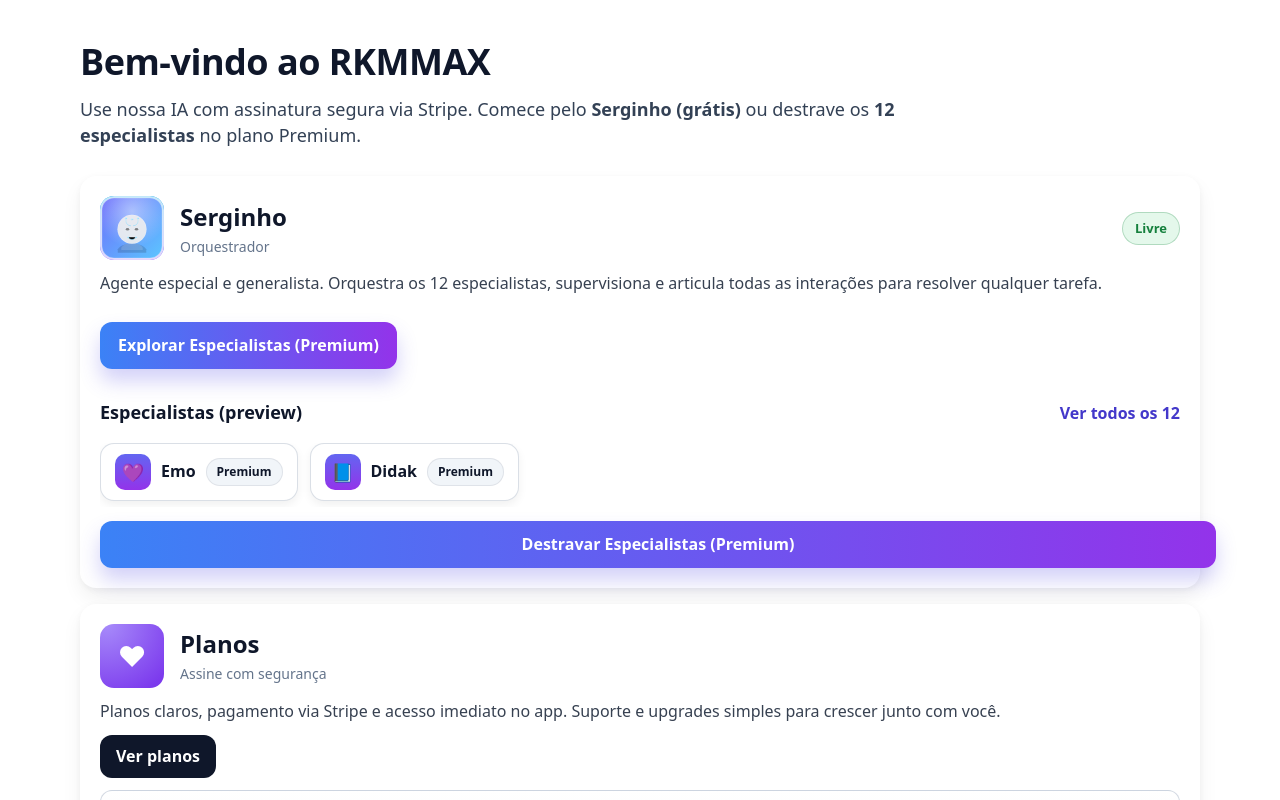
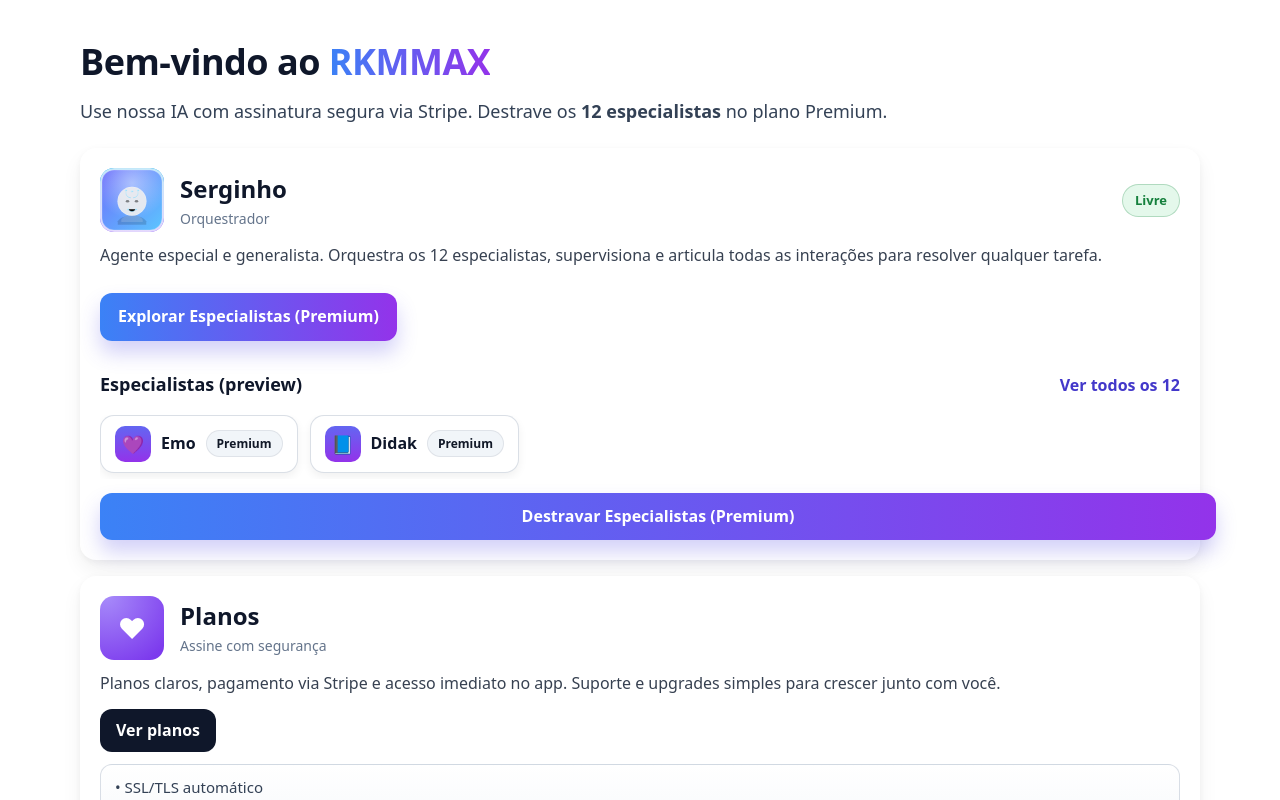
Before and after one commit to kizirianmax/Rkmmax-app, a React (Create React App) app: page / in a window 1280 px wide. Shown: the top 800 px of the page. Built offline with nearby package versions, Linux system fonts and the light colour scheme.

Commit message:
Update Home.jsx

```diff
--- a/src/pages/Home.jsx
+++ b/src/pages/Home.jsx
@@ -1,171 +1,298 @@
 import React from "react";
+
+/**
+ * Home — RKMMAX
+ * - Texto sem “(grátis)” no herói
+ * - CTA de planos vai para /plans
+ * - Seções semânticas, labels ARIA e foco acessível
+ * - Estilos limpos com uma micro “design system” via tokens
+ * - Responsivo e leve (lazy-loading de imagens, width/height definidos)
+ */
 
 export default function Home() {
   return (
-    <main style={styles.page}>
-      <h1 style={styles.title}>Bem-vindo ao RKMMAX</h1>
-      <p style={styles.sub}>
-        Use nossa IA com assinatura segura via Stripe. Comece pelo{" "}
-        <strong>Serginho (grátis)</strong> ou destrave os{" "}
-        <strong>12 especialistas</strong> no plano Premium.
-      </p>
+    <main style={sx.page} role="main" aria-label="Página inicial RKMMAX">
+      {/* Header / Hero */}
+      <header style={sx.hero} aria-labelledby="hero-title">
+        <h1 id="hero-title" style={sx.title}>
+          Bem-vindo ao <span style={sx.brand}>RKMMAX</span>
+        </h1>
 
-      {/* Card Serginho */}
-      <section style={styles.card}>
-        <div style={styles.row}>
+        <p style={sx.sub}>
+          Use nossa IA com assinatura segura via Stripe. Destrave os{" "}
+          <strong>12 especialistas</strong> no plano Premium.
+        </p>
+      </header>
+
+      {/* Serginho (orquestrador) */}
+      <section style={sx.card} aria-labelledby="serginho-title">
+        <div style={sx.row}>
           <img
             src="/serginho.svg"
-            alt="Serginho"
-            style={styles.sergImg}
+            alt="Avatar do Serginho (Orquestrador)"
+            width={64}
+            height={64}
+            loading="lazy"
+            decoding="async"
+            style={sx.sergImg}
           />
+
           <div>
-            <h2 style={styles.h2}>Serginho</h2>
-            <p style={styles.role}>Orquestrador</p>
+            <h2 id="serginho-title" style={sx.h2}>Serginho</h2>
+            <p style={sx.role}>Orquestrador</p>
           </div>
-          <div style={styles.badgeFree} aria-label="Disponível em todos os planos">
+
+          <span
+            style={sx.badgeFree}
+            aria-label="Disponível em todos os planos"
+          >
             Livre
-          </div>
+          </span>
         </div>
 
-        <p style={styles.p}>
+        <p style={sx.p}>
           Agente especial e generalista. Orquestra os 12 especialistas,
           supervisiona e articula todas as interações para resolver qualquer tarefa.
         </p>
 
-        <a href="/agents" style={styles.cta}>
+        <a
+          href="/agents"
+          style={sx.cta}
+          aria-label="Explorar especialistas (conteúdo premium)"
+        >
           Explorar Especialistas (Premium)
         </a>
 
-        {/* Especialistas preview */}
-        <div style={styles.sectionHeader}>
-          <h3 style={{ margin: "18px 0 6px", fontSize: 18, fontWeight: 800 }}>
-            Especialistas (preview)
-          </h3>
-          <a href="/agents" style={styles.link}>Ver todos os 12</a>
+        {/* preview dos especialistas */}
+        <div style={sx.sectionHeader}>
+          <h3 style={sx.h3}>Especialistas (preview)</h3>
+          <a href="/agents" style={sx.link} aria-label="Ver todos os 12 especialistas">
+            Ver todos os 12
+          </a>
         </div>
 
-        <div style={styles.chipsRow}>
+        <div style={sx.chipsRow} role="list" aria-label="Lista de especialistas em destaque">
           {[
             { id: "emo", name: "Emo", icon: "💜" },
-            { id: "didak", name: "Didak", icon: "📘" }
+            { id: "didak", name: "Didak", icon: "📘" },
           ].map((it) => (
-            <div key={it.id} style={styles.chip} role="button">
-              <div style={styles.chipIcon}>{it.icon}</div>
+            <div key={it.id} style={sx.chip} role="listitem" tabIndex={0} aria-label={`${it.name} (Premium)`}>
+              <div aria-hidden style={sx.chipIcon}>{it.icon}</div>
               <div style={{ fontWeight: 800 }}>{it.name}</div>
-              <span style={styles.chipBadge}>Premium</span>
+              <span style={sx.chipBadge}>Premium</span>
             </div>
           ))}
         </div>
 
-        <a href="/pricing" style={{ ...styles.cta, width: "100%", display: "block", textAlign: "center" }}>
+        <a
+          href="/plans"
+          style={{ ...sx.cta, width: "100%", display: "block", textAlign: "center" }}
+          aria-label="Destravar especialistas no plano Premium"
+        >
           Destravar Especialistas (Premium)
         </a>
       </section>
 
-      {/* Card Planos */}
-      <section style={styles.card}>
-        <div style={styles.row}>
-          <div style={styles.plansIcon}>❤</div>
+      {/* Planos */}
+      <section style={sx.card} aria-labelledby="plans-title">
+        <div style={sx.row}>
+          <div style={sx.plansIcon} aria-hidden>❤</div>
           <div>
-            <h2 style={styles.h2}>Planos</h2>
-            <p style={styles.role}>Assine com segurança</p>
+            <h2 id="plans-title" style={sx.h2}>Planos</h2>
+            <p style={sx.role}>Assine com segurança</p>
           </div>
         </div>
 
-        <p style={styles.p}>
+        <p style={sx.p}>
           Planos claros, pagamento via Stripe e acesso imediato no app.
           Suporte e upgrades simples para crescer junto com você.
         </p>
 
-        <a href="/pricing" style={styles.buttonDark}>Ver planos</a>
+        <a href="/plans" style={sx.buttonDark} aria-label="Ver planos disponíveis">
+          Ver planos
+        </a>
 
-        <div style={styles.features}>
+        <div style={sx.features} aria-label="Benefícios incluídos">
           • SSL/TLS automático
           <br />• Checkout Stripe
           <br />• PWA Android/iOS
           <br />• 12 Especialistas + Orquestrador
         </div>
       </section>
+
+      <footer style={sx.footer}>
+        <small style={sx.muted}>
+          © {new Date().getFullYear()} RKMMAX — todos os direitos reservados.
+        </small>
+      </footer>
     </main>
   );
 }
 
-const styles = {
+/* ————— design tokens / estilos ————— */
+
+const tone = {
+  ink: "#0f172a",
+  ink2: "#111827",
+  mute: "#334155",
+  soft: "#64748b",
+  line: "rgba(148,163,184,.35)",
+  bgCard: "#ffffff",
+  grad: "linear-gradient(90deg, rgba(59,130,246,1) 0%, rgba(147,51,234,1) 100%)",
+  chipGrad: "linear-gradient(180deg,#6366f1,#9333ea)",
+  heartGrad: "radial-gradient(120% 120% at 10% 0%, #a78bfa 0%, #7c3aed 100%)",
+};
+
+const sx = {
   page: {
     maxWidth: 1120,
     margin: "0 auto",
     padding: "28px 16px 56px",
-    fontFamily: 'system-ui, -apple-system, "Segoe UI", Roboto, "Helvetica Neue", Arial',
-    color: "#0f172a",
+    fontFamily:
+      'system-ui, -apple-system, "Segoe UI", Roboto, "Helvetica Neue", Arial',
+    color: tone.ink,
     lineHeight: 1.45,
   },
-  title: { fontSize: 36, fontWeight: 800, letterSpacing: -0.5, margin: "0 0 8px" },
-  sub: { margin: "0 0 28px", fontSize: 18, color: "#334155", maxWidth: 880 },
-  grid: { display: "grid", gap: 16 },
+  hero: { marginBottom: 12 },
+  title: {
+    fontSize: 36,
+    fontWeight: 900,
+    letterSpacing: -0.5,
+    margin: "0 0 10px",
+  },
+  brand: {
+    background: tone.grad,
+    WebkitBackgroundClip: "text",
+    backgroundClip: "text",
+    color: "transparent",
+  },
+  sub: { margin: "0 0 24px", fontSize: 18, color: tone.mute, maxWidth: 880 },
 
   card: {
-    background: "#fff",
+    background: tone.bgCard,
     borderRadius: 16,
     padding: 20,
     boxShadow: "0 10px 20px rgba(2,8,23,.06), 0 2px 6px rgba(2,8,23,.04)",
     marginBottom: 16,
   },
   row: { display: "flex", gap: 16, alignItems: "center" },
+  sergImg: {
+    width: 64,
+    height: 64,
+    borderRadius: 14,
+    objectFit: "cover",
+    background: "linear-gradient(180deg,#0ea5e9,#8b5cf6)",
+    boxShadow: "inset 0 0 0 3px rgba(255,255,255,.75)",
+    flexShrink: 0,
+  },
   badgeFree: {
     marginLeft: "auto",
     padding: "6px 12px",
     borderRadius: 999,
     fontSize: 13,
-    fontWeight: 700,
+    fontWeight: 800,
     color: "#15803d",
     background: "rgba(34,197,94,.12)",
     border: "1px solid rgba(21,128,61,.25)",
     backdropFilter: "blur(2px)",
   },
-  sergImg: {
-    width: 64, height: 64, borderRadius: 14, objectFit: "cover",
-    background: "linear-gradient(180deg,#0ea5e9,#8b5cf6)",
-    boxShadow: "inset 0 0 0 3px rgba(255,255,255,.75)",
+  h2: { fontSize: 24, fontWeight: 900, margin: 0 },
+  h3: { margin: "18px 0 6px", fontSize: 18, fontWeight: 900 },
+  role: { margin: "2px 0 0", fontSize: 14, color: tone.soft },
+  p: { margin: "12px 0", color: "#374151" },
+
+  cta: {
+    marginTop: 14,
+    display: "inline-block",
+    padding: "12px 18px",
+    borderRadius: 12,
+    color: "#fff",
+    fontWeight: 900,
+    background: tone.grad,
+    boxShadow: "0 12px 20px rgba(79,70,229,.25)",
+    textDecoration: "none",
+  },
+  sectionHeader: {
+    display: "flex",
+    alignItems: "baseline",
+    justifyContent: "space-between",
+    marginTop: 12,
+    marginBottom: 8,
+  },
+  link: { fontWeight: 900, color: "#4338ca", textDecoration: "none" },
+
+  chipsRow: {
+    marginTop: 12,
+    display: "flex",
+    gap: 12,
+    overflowX: "auto",
+    paddingBottom: 6,
+  },
+  chip: {
+    display: "inline-flex",
+    alignItems: "center",
+    gap: 10,
+    padding: "10px 14px",
+    borderRadius: 14,
+    background: "#fff",
+    border: `1px solid ${tone.line}`,
+    boxShadow: "0 4px 10px rgba(2,8,23,.06)",
+    whiteSpace: "nowrap",
+    outline: "none",
+  },
+  chipIcon: {
+    width: 36,
+    height: 36,
+    borderRadius: 10,
+    display: "grid",
+    placeItems: "center",
+    background: tone.chipGrad,
+    color: "#fff",
+    fontWeight: 900,
+    fontSize: 18,
     flexShrink: 0,
   },
-  h2: { fontSize: 24, fontWeight: 800, margin: 0 },
-  role: { margin: "2px 0 0", fontSize: 14, color: "#64748b" },
-  p: { margin: "12px 0", color: "#374151" },
-  cta: {
-    marginTop: 14, display: "inline-block", padding: "12px 18px",
-    borderRadius: 12, color: "#fff", fontWeight: 800,
-    background: "linear-gradient(90deg, rgba(59,130,246,1) 0%, rgba(147,51,234,1) 100%)",
-    boxShadow: "0 12px 20px rgba(79,70,229,.25)", textDecoration: "none",
+  chipBadge: {
+    padding: "4px 10px",
+    borderRadius: 999,
+    fontSize: 12,
+    fontWeight: 900,
+    color: tone.ink2,
+    background: "#f1f5f9",
+    border: "1px solid rgba(15,23,42,.08)",
   },
+
   plansIcon: {
-    width: 64, height: 64, borderRadius: 14, display: "grid", placeItems: "center",
-    background: "radial-gradient(120% 120% at 10% 0%, #a78bfa 0%, #7c3aed 100%)",
-    color: "white", fontSize: 28, flexShrink: 0,
+    width: 64,
+    height: 64,
+    borderRadius: 14,
+    display: "grid",
+    placeItems: "center",
+    background: tone.heartGrad,
+    color: "#fff",
+    fontSize: 28,
+    flexShrink: 0,
   },
   buttonDark: {
-    display: "inline-block", padding: "10px 16px", borderRadius: 12,
-    fontWeight: 800, color: "#fff", background: "#0f172a", textDecoration: "none",
+    display: "inline-block",
+    padding: "10px 16px",
+    borderRadius: 12,
+    fontWeight: 900,
+    color: "#fff",
+    background: "#0f172a",
+    textDecoration: "none",
+    marginTop: 2,
   },
   features: {
-    marginTop: 12, padding: "12px 14px", borderRadius: 12,
-    background: "linear-gradient(180deg, rgba(255,255,255,1) 0%, rgba(241,245,249,1) 100%)",
-    border: "1px solid rgba(148,163,184,.4)", color: "#334155", fontSize: 15,
+    marginTop: 12,
+    padding: "12px 14px",
+    borderRadius: 12,
+    background:
+      "linear-gradient(180deg, rgba(255,255,255,1) 0%, rgba(241,245,249,1) 100%)",
+    border: `1px solid ${tone.line}`,
+    color: tone.mute,
+    fontSize: 15,
   },
-  chipsRow: { marginTop: 12, display: "flex", gap: 12, overflowX: "auto", paddingBottom: 6 },
-  chip: {
-    display: "inline-flex", alignItems: "center", gap: 10, padding: "10px 14px",
-    borderRadius: 14, background: "#fff", border: "1px solid rgba(148,163,184,.35)",
-    boxShadow: "0 4px 10px rgba(2,8,23,.06)", whiteSpace: "nowrap",
-  },
-  chipIcon: {
-    width: 36, height: 36, borderRadius: 10, display: "grid", placeItems: "center",
-    background: "linear-gradient(180deg,#6366f1,#9333ea)", color: "#fff",
-    fontWeight: 900, fontSize: 18, flexShrink: 0,
-  },
-  chipBadge: {
-    padding: "4px 10px", borderRadius: 999, fontSize: 12, fontWeight: 800,
-    color: "#0f172a", background: "#f1f5f9", border: "1px solid rgba(15,23,42,.08)",
-  },
-  sectionHeader: { display: "flex", alignItems: "baseline", justifyContent: "space-between", marginTop: 12, marginBottom: 8 },
-  link: { fontWeight: 800, color: "#4338ca", textDecoration: "none" },
+  footer: { marginTop: 24, textAlign: "center" },
+  muted: { color: tone.soft },
 };
```
